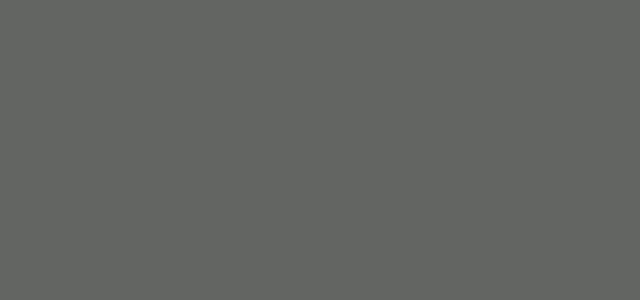
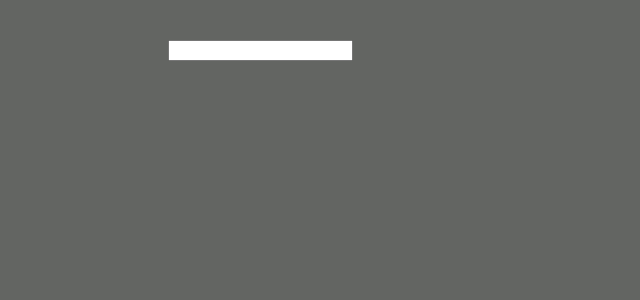
Before and after one commit to brandonfesta/e-commerce-in-React, a React (Vite) app: page / in a window 1280 px wide. Shown: the top 300 px of the page, without its empty margins (0-640 px from the left). Built offline with nearby package versions, Linux system fonts and the light colour scheme.

Commit message:
finished ascii code converter

```diff
--- a/src/App.jsx
+++ /dev/null
@@ -1,9 +0,0 @@
-import { useContext, useEffect, useReducer } from "react"
-
-
-export default function App() {
-  return (
-    <div>
-    </div>
-  )
-}
--- /dev/null
+++ b/src/apps/AsciiConvrter.jsx
@@ -0,0 +1,19 @@
+import { useState } from "react"
+
+export default function AsciiConvrter() {
+ const [convertedText, setConvertedText] = useState([])
+
+  function createAsciiCode(text){
+    let asciiTest =  [...text].map((letter) => " " + letter.charCodeAt(0))
+    setConvertedText(asciiTest)
+  }
+
+  let displayArray = convertedText.map((item) => item)
+
+  return (
+    <div>
+      <input type="text" onChange={(event) => createAsciiCode(event.target.value)}/>
+      {displayArray}
+    </div>
+  )
+}
--- a/src/main.jsx
+++ b/src/main.jsx
@@ -1,10 +1,10 @@
 import { StrictMode } from 'react'
 import { createRoot } from 'react-dom/client'
 import './index.css'
-import App from './App.jsx'
+import AsciiConvrter from './apps/AsciiConvrter.jsx'
 
 createRoot(document.getElementById('root')).render(
   <StrictMode>
-    <App></App>
+    <AsciiConvrter></AsciiConvrter>
   </StrictMode>,
 )
```
